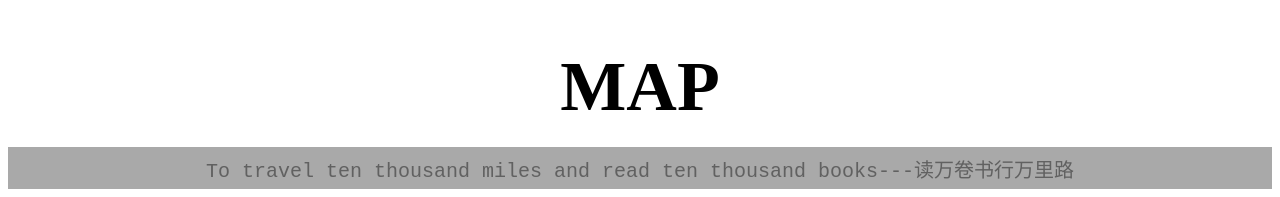
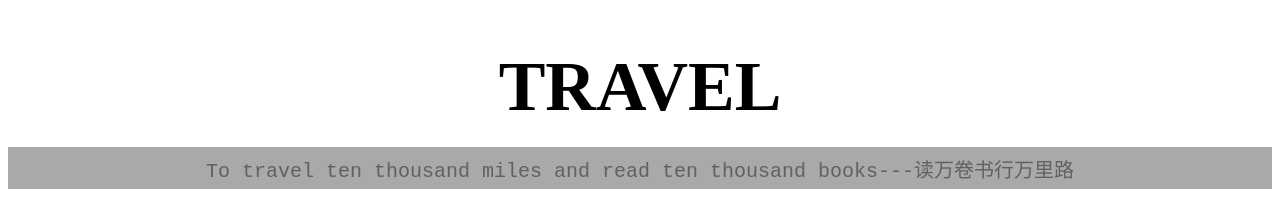
Before and after one commit to MelodyHmmm/MelodyHmmm.github.io, a plain HTML site: page travels.html in a window 1280 px wide. Shown: the top 197 px of the page. Drawn offline with Linux system fonts and the light colour scheme.

Commit message:
Update travels.html

```diff
--- a/travels.html
+++ b/travels.html
@@ -10,7 +10,7 @@
 </head>
 <body>
   <div id="travels">
-  		<h1>Map</h1>
+  		<h1>Travel</h1>
       <p>To travel ten thousand miles and read ten thousand books---读万卷书行万里路 </p>
         <img id="earth" src="assets/img/earth.png">
         <iframe id="mapflat" src="https://www.google.com/maps/embed?pb=!1m14!1m12!1m3!1d64076789.84107111!2d139.29200262085112!3d11.412127602537131!2m3!1f0!2f0!3f0!3m2!1i1024!2i768!4f13.1!5e0!3m2!1sen!2sus!4v1461716977577" width="600" height="450" frameborder="0" style="border:0" allowfullscreen></iframe>
```
